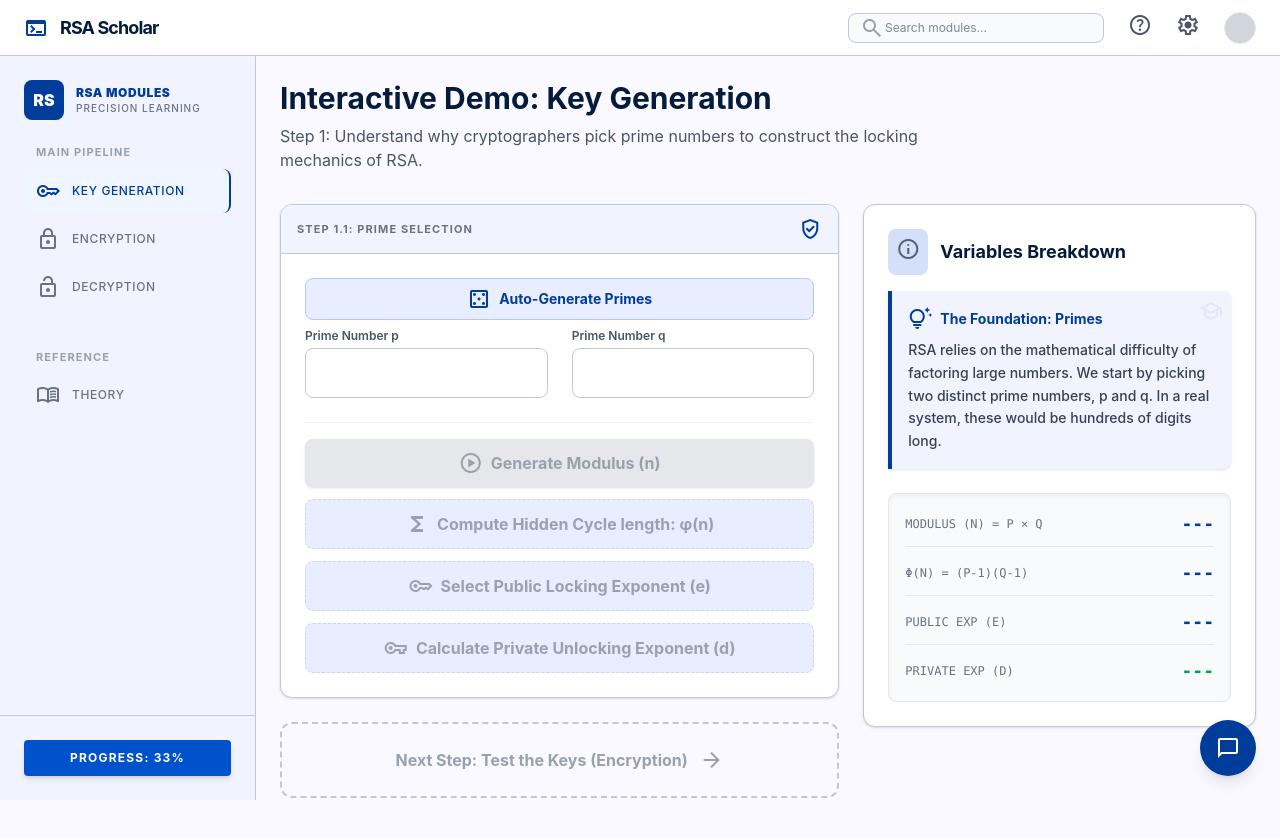
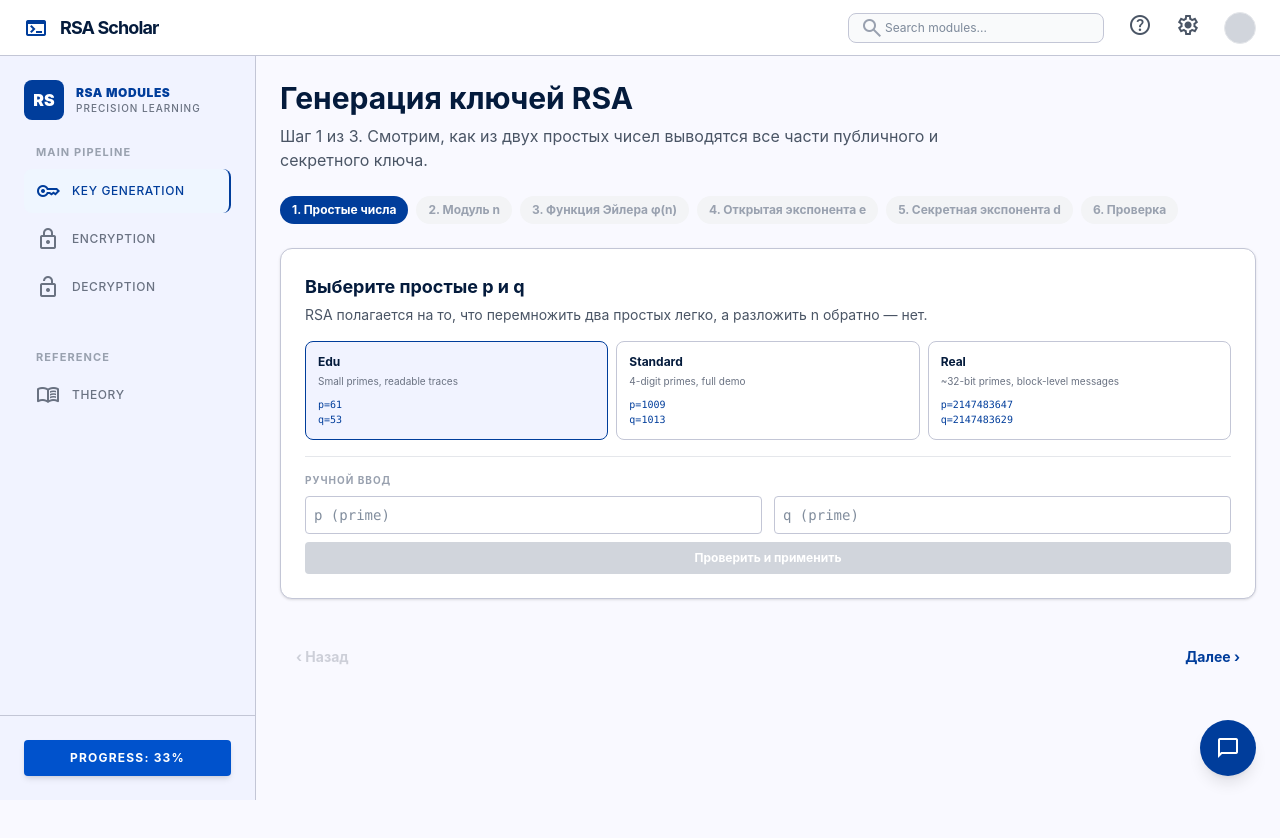
Before and after one commit to Iyuas/rsa-interactive-demo, a React (Vite) app: page / in a window 1280 px wide. Shown: the top 838 px of the page. Built offline with nearby package versions, Linux system fonts and the light colour scheme.

Commit message:
feat(keygen): full educational rewrite with traces

```diff
--- a/src/KeyGeneration.jsx
+++ b/src/KeyGeneration.jsx
@@ -1,282 +1,223 @@
-import { useState, useEffect } from 'react';
-import { motion, AnimatePresence } from 'framer-motion';
+import { useMemo, useState } from 'react';
+import { motion } from 'framer-motion';
+import PresetPicker from './components/PresetPicker';
+import PrimeCheckViz from './components/PrimeCheckViz';
+import EuclidTable from './components/EuclidTable';
+import BackSubList from './components/BackSubList';
+import MathCard from './components/MathCard';
+import { isPrime, gcdTrace, extGcdTrace, pickECandidates, modInverse } from './utils/rsaMath';
 
-function gcd(a, b) {
-  return b === 0 ? a : gcd(b, a % b);
-}
+const SECTIONS = [
+  { id: 'primes',   label: '1. Простые числа' },
+  { id: 'modulus',  label: '2. Модуль n' },
+  { id: 'phi',      label: '3. Функция Эйлера φ(n)' },
+  { id: 'e',        label: '4. Открытая экспонента e' },
+  { id: 'd',        label: '5. Секретная экспонента d' },
+  { id: 'verify',   label: '6. Проверка' },
+];
 
-function modInverse(e, phi) {
-  let m0 = phi, t, q;
-  let x0 = 0, x1 = 1;
-
-  if (phi === 1) return 0;
-
-  while (e > 1) {
-    q = Math.floor(e / phi);
-    t = phi;
-    phi = e % phi;
-    e = t;
-    t = x0;
-    x0 = x1 - q * x0;
-    x1 = t;
-  }
-
-  if (x1 < 0) x1 += m0;
-  return x1;
-}
+// Trial-division visualization becomes impractical for primes above this threshold
+// (sqrt(10000) = 100 check rows; anything larger freezes the UI while isPrime runs).
+const PRIME_VIZ_THRESHOLD = 10000n;
 
 export default function KeyGeneration({ state, setState, nextStep }) {
-  const [animStep, setAnimStep] = useState(0);
-  const [isGenerating, setIsGenerating] = useState(false);
+  const [section, setSection] = useState(0);
 
-  const generatePrimes = () => {
-    setIsGenerating(true);
-    let counter = 0;
-    const interval = setInterval(() => {
-      setState(s => ({
-        ...s,
-        p: Math.floor(Math.random() * 100) + 10,
-        q: Math.floor(Math.random() * 100) + 10,
-      }));
-      counter++;
-      if (counter > 15) {
-        clearInterval(interval);
-        setState(s => ({ ...s, p: 61, q: 53 }));
-        setIsGenerating(false);
-      }
-    }, 50);
+  const pCheck = useMemo(
+    () => (state.p !== null && state.p <= PRIME_VIZ_THRESHOLD) ? isPrime(state.p) : null,
+    [state.p],
+  );
+  const qCheck = useMemo(
+    () => (state.q !== null && state.q <= PRIME_VIZ_THRESHOLD) ? isPrime(state.q) : null,
+    [state.q],
+  );
+
+  const eCandidates = useMemo(
+    () => state.phi !== null ? pickECandidates(state.phi) : [],
+    [state.phi],
+  );
+
+  const eForwardTrace = useMemo(
+    () => (state.e !== null && state.phi !== null) ? gcdTrace(state.phi, state.e) : null,
+    [state.e, state.phi],
+  );
+  const eExtTrace = useMemo(
+    () => (state.e !== null && state.phi !== null) ? extGcdTrace(state.e, state.phi) : null,
+    [state.e, state.phi],
+  );
+
+  const applyPrimes = ({ presetId, p, q }) => {
+    const n = p * q;
+    const phi = (p - 1n) * (q - 1n);
+    setState(s => ({ ...s, presetId, p, q, n, phi, e: null, d: null, blocks: [] }));
+    setSection(1);
   };
 
-  const calcN = () => {
-    setState(s => ({ ...s, n: s.p * s.q }));
-    setAnimStep(1);
+  const pickE = (e) => {
+    const d = modInverse(e, state.phi);
+    setState(s => ({ ...s, e, d }));
+    setSection(4);
   };
 
-  const calcPhi = () => {
-    setState(s => ({ ...s, phi: (s.p - 1) * (s.q - 1) }));
-    setAnimStep(2);
-  };
-
-  const calcE = () => {
-    // Basic e selection for demo
-    let e = 3;
-    while (gcd(e, state.phi) !== 1) {
-      e += 2;
-    }
-    // Often 65537 is used but let's use the actual first coprime or just fake for demo
-    setState(s => ({ ...s, e: 17 }));
-    setAnimStep(3);
-  };
-
-  const calcD = () => {
-    const d = modInverse(state.e, state.phi);
-    setState(s => ({ ...s, d }));
-    setAnimStep(4);
-  };
-
-  const insights = [
-    { title: "The Foundation: Primes", text: "RSA relies on the mathematical difficulty of factoring large numbers. We start by picking two distinct prime numbers, p and q. In a real system, these would be hundreds of digits long." },
-    { title: "The Trapdoor: Modulus (n)", text: `By multiplying p and q together (${state.p || 'p'} × ${state.q || 'q'}), we get the Modulus n = ${state.n}. This number will be shared publicly. While it's easy to multiply two primes, it's currently virtually impossible for computers to reverse this and find p and q from n alone.` },
-    { title: "The Secret Cycle: Euler's Totient φ(n)", text: `We calculate φ(n) = (p-1) × (q-1) = ${state.phi}. This mysterious value calculates the number of integers smaller than n that share no common factors with n. It gives us the internal 'cycle length' to make the math work, and must be kept totally secret!` },
-    { title: "The Lock: Public Exponent (e)", text: `We mathematically choose public exponent 'e' (${state.e}) such that it shares no common factors with φ(n). Together with 'n', this forms the Public Key. Anyone in the world can use it to encrypt a message to you.` },
-    { title: "The Key: Private Exponent (d)", text: `We find the magical inverse 'd' (${state.d}) such that (e × d) mod φ(n) = 1. Thanks to Euler's Theorem, this means applying 'd' perfectly reverses the scrambling done by 'e'. Your Private Key is now complete and can unlock the ciphertext!` },
-  ];
+  const ready = state.p && state.q && state.n && state.phi && state.e && state.d;
+  const bigPrimes = state.p !== null && state.p > PRIME_VIZ_THRESHOLD;
 
   return (
     <motion.div initial={{ opacity: 0, y: 10 }} animate={{ opacity: 1, y: 0 }} exit={{ opacity: 0, y: -10 }}>
-      {/* Header */}
-      <div className="mb-8">
-        <h2 className="text-3xl font-bold text-[#041b3c] mb-2">Interactive Demo: Key Generation</h2>
-        <p className="text-gray-600 max-w-2xl">Step 1: Understand why cryptographers pick prime numbers to construct the locking mechanics of RSA.</p>
+      <div className="mb-6">
+        <h2 className="text-3xl font-bold text-[#041b3c] mb-2">Генерация ключей RSA</h2>
+        <p className="text-gray-600 max-w-2xl">
+          Шаг 1 из 3. Смотрим, как из двух простых чисел выводятся все части публичного и секретного ключа.
+        </p>
       </div>
 
-      {/* Main Grid */}
-      <div className="grid grid-cols-1 lg:grid-cols-12 gap-6 items-start">
-        {/* Left: Interactive Controls */}
-        <div className="col-span-12 lg:col-span-7 space-y-6">
-          <div className="bg-white border border-[#c3c6d6] rounded-xl overflow-hidden shadow-sm">
-            <div className="bg-[#f1f3ff] px-4 py-3 border-b border-[#c3c6d6] flex justify-between items-center">
-              <h3 className="text-[11px] font-bold text-gray-500 uppercase tracking-widest">Step 1.1: Prime Selection</h3>
-              <span className="material-symbols-outlined text-[#003d9b] text-sm">verified_user</span>
-            </div>
-            <div className="p-6 space-y-6">
-              <div className="flex gap-4 mb-2">
-                <button
-                  onClick={generatePrimes}
-                  className="bg-[#e8edff] text-[#003d9b] hover:bg-[#d7e2ff] border border-[#b2c5ff] px-4 py-2 rounded-lg text-sm font-bold flex items-center gap-2 transition-colors w-full justify-center"
-                >
-                  <span className="material-symbols-outlined text-base">casino</span>
-                  Auto-Generate Primes
-                </button>
+      <div className="flex flex-wrap gap-2 mb-6">
+        {SECTIONS.map((s, i) => {
+          const done = i < section;
+          const active = i === section;
+          return (
+            <button key={s.id} onClick={() => setSection(i)}
+              className={`px-3 py-1.5 rounded-full text-xs font-bold transition-all ${
+                active ? 'bg-[#003d9b] text-white' :
+                done ? 'bg-green-50 text-green-700 border border-green-200' :
+                'bg-gray-100 text-gray-400'
+              }`}
+            >{s.label}</button>
+          );
+        })}
+      </div>
+
+      <div className="space-y-6">
+        {section === 0 && (
+          <div className="bg-white border border-[#c3c6d6] rounded-xl p-6 shadow-sm">
+            <h3 className="text-lg font-bold mb-1">Выберите простые p и q</h3>
+            <p className="text-sm text-gray-600 mb-4">
+              RSA полагается на то, что перемножить два простых легко, а разложить n обратно — нет.
+            </p>
+            <PresetPicker presetId={state.presetId} onApply={applyPrimes} />
+            {state.p !== null && state.q !== null && (
+              <div className="mt-6 grid grid-cols-1 md:grid-cols-2 gap-4">
+                {bigPrimes ? (
+                  <>
+                    <MathCard tone="green" title="p — большое простое"
+                      expression={`p = ${state.p}`}
+                      note="Простота проверена заранее (trial division на √p занял бы тысячи шагов — пропускаем для наглядности)." />
+                    <MathCard tone="green" title="q — большое простое"
+                      expression={`q = ${state.q}`}
+                      note="Для Real-пресета демонстрируем, что RSA работает и на числах уровня 2³¹." />
+                  </>
+                ) : (
+                  <>
+                    {pCheck && <PrimeCheckViz n={state.p} trace={pCheck} label="Проверка p" />}
+                    {qCheck && <PrimeCheckViz n={state.q} trace={qCheck} label="Проверка q" />}
+                  </>
+                )}
               </div>
-              <div className="grid grid-cols-2 gap-6">
-                <div className="space-y-1">
-                  <label className="text-xs font-semibold text-gray-600 block">Prime Number p</label>
-                  <input
-                    type="number"
-                    value={state.p || ''}
-                    onChange={(e) => setState({...state, p: parseInt(e.target.value) || 0})}
-                    className="w-full border border-[#c3c6d6] rounded-lg p-3 font-mono text-gray-800 focus:ring-2 focus:ring-[#003d9b] focus:border-transparent transition-all outline-none"
-                  />
+            )}
+          </div>
+        )}
+
+        {section === 1 && state.p && state.q && (
+          <div className="bg-white border border-[#c3c6d6] rounded-xl p-6 shadow-sm space-y-4">
+            <h3 className="text-lg font-bold">Вычисляем модуль n = p · q</h3>
+            <MathCard
+              title="Подстановка"
+              expression={`n = ${state.p} · ${state.q}`}
+              value={String(state.n)}
+              note="n публикуется как часть открытого ключа. Безопасность RSA держится на том, что обратное — факторизация n — вычислительно непосильна для больших простых."
+            />
+          </div>
+        )}
+
+        {section === 2 && state.phi !== null && (
+          <div className="bg-white border border-[#c3c6d6] rounded-xl p-6 shadow-sm space-y-4">
+            <h3 className="text-lg font-bold">Функция Эйлера φ(n) = (p−1)(q−1)</h3>
+            <MathCard
+              title="Подстановка"
+              expression={`φ(n) = (${state.p} − 1) · (${state.q} − 1) = ${state.p - 1n} · ${state.q - 1n}`}
+              value={String(state.phi)}
+              note="φ(n) — количество чисел меньше n, взаимно простых с n. Это и есть длина «цикла» по Эйлеру, она должна оставаться секретной."
+            />
+          </div>
+        )}
+
+        {section === 3 && eCandidates.length > 0 && (
+          <div className="bg-white border border-[#c3c6d6] rounded-xl p-6 shadow-sm space-y-4">
+            <h3 className="text-lg font-bold">Выбор открытой экспоненты e</h3>
+            <p className="text-sm text-gray-600">
+              Условие: gcd(e, φ) = 1. Проверяем кандидатов алгоритмом Евклида.
+            </p>
+            <div className="space-y-4">
+              {eCandidates.map(({ e, valid, trace }) => (
+                <div key={String(e)} className={`border rounded-lg p-4 ${state.e === e ? 'border-[#003d9b] bg-[#f1f3ff]' : valid ? 'border-green-200 bg-green-50/40' : 'border-gray-200 bg-gray-50'}`}>
+                  <div className="flex items-center justify-between mb-3">
+                    <div className="font-mono text-sm">
+                      <span className="font-bold">e = {String(e)}</span>
+                      <span className={`ml-3 px-2 py-0.5 text-[10px] rounded font-bold uppercase ${valid ? 'bg-green-600 text-white' : 'bg-red-100 text-red-700'}`}>
+                        {trace === null
+                          ? `e ≥ φ — не годится`
+                          : `gcd = ${String(trace.gcd)} ${valid ? '✓' : '✗'}`
+                        }
+                      </span>
+                    </div>
+                    <button
+                      onClick={() => pickE(e)}
+                      disabled={!valid}
+                      className="px-3 py-1 text-xs font-bold bg-[#003d9b] text-white rounded disabled:bg-gray-300"
+                    >Выбрать</button>
+                  </div>
+                  {trace !== null && <EuclidTable rows={trace.rows} showQuotient />}
                 </div>
-                <div className="space-y-1">
-                  <label className="text-xs font-semibold text-gray-600 block">Prime Number q</label>
-                  <input
-                    type="number"
-                    value={state.q || ''}
-                    onChange={(e) => setState({...state, q: parseInt(e.target.value) || 0})}
-                    className="w-full border border-[#c3c6d6] rounded-lg p-3 font-mono text-gray-800 focus:ring-2 focus:ring-[#003d9b] focus:border-transparent transition-all outline-none"
-                  />
-                </div>
-              </div>
-
-              {/* Sequential Actions */}
-              <div className="space-y-3 pt-4 border-t border-gray-100">
-                <button
-                  onClick={calcN}
-                  disabled={!state.p || !state.q}
-                  className={`w-full py-3 rounded-lg flex items-center justify-center gap-2 font-bold transition-all shadow-sm ${animStep >= 0 && state.p ? 'bg-[#003d9b] text-white hover:bg-[#0052cc]' : 'bg-gray-200 text-gray-400 cursor-not-allowed'}`}
-                >
-                  <span className="material-symbols-outlined">play_circle</span>
-                  Generate Modulus (n)
-                </button>
-                <button
-                  onClick={calcPhi}
-                  disabled={animStep < 1}
-                  className={`w-full py-3 rounded-lg flex items-center justify-center gap-2 font-bold transition-all ${animStep >= 1 ? 'bg-[#003d9b] text-white hover:bg-[#0052cc]' : 'bg-[#e8edff] text-gray-400 cursor-not-allowed border border-dashed border-gray-300'}`}
-                >
-                  <span className="material-symbols-outlined">functions</span>
-                  Compute Hidden Cycle length: φ(n)
-                </button>
-                <button
-                  onClick={calcE}
-                  disabled={animStep < 2}
-                  className={`w-full py-3 rounded-lg flex items-center justify-center gap-2 font-bold transition-all ${animStep >= 2 ? 'bg-[#003d9b] text-white hover:bg-[#0052cc]' : 'bg-[#e8edff] text-gray-400 cursor-not-allowed border border-dashed border-gray-300'}`}
-                >
-                  <span className="material-symbols-outlined">key</span>
-                  Select Public Locking Exponent (e)
-                </button>
-                <button
-                  onClick={calcD}
-                  disabled={animStep < 3}
-                  className={`w-full py-3 rounded-lg flex items-center justify-center gap-2 font-bold transition-all ${animStep >= 3 ? 'bg-[#003d9b] text-white hover:bg-[#0052cc]' : 'bg-[#e8edff] text-gray-400 cursor-not-allowed border border-dashed border-gray-300'}`}
-                >
-                  <span className="material-symbols-outlined">vpn_key</span>
-                  Calculate Private Unlocking Exponent (d)
-                </button>
-              </div>
+              ))}
             </div>
           </div>
+        )}
 
+        {section === 4 && state.e && state.d && eForwardTrace && eExtTrace && (
+          <div className="bg-white border border-[#c3c6d6] rounded-xl p-6 shadow-sm space-y-4">
+            <h3 className="text-lg font-bold">Секретная экспонента d = e⁻¹ mod φ</h3>
+            <p className="text-sm text-gray-600">
+              Используем расширенный алгоритм Евклида: решаем e·x + φ·y = 1, тогда d ≡ x (mod φ).
+            </p>
+            <div>
+              <h4 className="text-xs font-bold uppercase text-gray-500 mb-2">Прямой ход — деления</h4>
+              <EuclidTable rows={eForwardTrace.rows} />
+              <p className="text-[11px] text-gray-400 mt-1">Каждая строка: dividend = quotient · divisor + remainder.</p>
+            </div>
+            <div>
+              <h4 className="text-xs font-bold uppercase text-gray-500 mb-2">Обратная подстановка</h4>
+              <BackSubList steps={eExtTrace.backSub} />
+            </div>
+            <MathCard
+              tone="green"
+              title="Результат"
+              expression={`x = ${eExtTrace.x}, d ≡ x (mod φ)`}
+              value={`d = ${state.d}`}
+              note={`Проверка: e · d mod φ = ${state.e} · ${state.d} mod ${state.phi} = ${(state.e * state.d) % state.phi}.`}
+            />
+          </div>
+        )}
+
+        {section === 5 && ready && (
+          <div className="bg-white border border-[#c3c6d6] rounded-xl p-6 shadow-sm space-y-4">
+            <h3 className="text-lg font-bold">Сводка по ключам</h3>
+            <div className="grid grid-cols-1 md:grid-cols-2 gap-4">
+              <MathCard tone="blue" title="Публичный ключ" expression={`(e, n) = (${state.e}, ${state.n})`} note="Можно давать кому угодно." />
+              <MathCard tone="green" title="Приватный ключ" expression={`(d, n) = (${state.d}, ${state.n})`} note="Храните в секрете вместе с p, q и φ(n)." />
+            </div>
+            <button onClick={nextStep} className="w-full py-3 bg-[#003d9b] text-white font-bold rounded-lg hover:bg-[#0052cc]">
+              К шифрованию →
+            </button>
+          </div>
+        )}
+
+        <div className="flex justify-between items-center pt-4">
+          <button disabled={section === 0} onClick={() => setSection(s => s - 1)}
+            className="px-4 py-2 text-sm font-bold text-gray-500 hover:bg-gray-50 rounded disabled:opacity-30">‹ Назад</button>
           <button
-            onClick={nextStep}
-            disabled={animStep < 4}
-            className={`w-full border-2 border-dashed p-6 rounded-xl font-bold flex items-center justify-center gap-3 transition-all group ${animStep >= 4 ? 'border-[#003d9b] text-[#003d9b] hover:bg-blue-50 cursor-pointer shadow-md' : 'border-[#c3c6d6] text-gray-400 cursor-not-allowed'}`}
-          >
-            Next Step: Test the Keys (Encryption)
-            <span className={`material-symbols-outlined transition-transform ${animStep >= 4 ? 'group-hover:translate-x-1' : ''}`}>arrow_forward</span>
-          </button>
-        </div>
-
-        {/* Right: Lab Output */}
-        <div className="col-span-12 lg:col-span-5 space-y-6">
-          <div className="bg-white border border-[#c3c6d6] rounded-xl p-6 shadow-sm">
-            <div className="flex items-center gap-3 mb-4">
-              <div className="p-2 bg-[#d4e0f8] rounded-lg text-[#535f73]">
-                <span className="material-symbols-outlined">info</span>
-              </div>
-              <h4 className="text-lg font-bold text-[#041b3c]">Variables Breakdown</h4>
-            </div>
-
-            {/* EDUCATIONAL BOX */}
-            <AnimatePresence mode="wait">
-              <motion.div
-                key={animStep}
-                initial={{ opacity: 0, x: 20 }}
-                animate={{ opacity: 1, x: 0 }}
-                exit={{ opacity: 0, x: -20 }}
-                className="bg-[#f1f3ff] border-l-4 border-[#003d9b] p-4 rounded-r-lg mb-6 shadow-sm relative overflow-hidden"
-              >
-                <div className="absolute top-0 right-0 p-2 opacity-5">
-                   <span className="material-symbols-outlined text-6xl">school</span>
-                </div>
-                <h5 className="font-bold text-[#003d9b] text-sm mb-2 flex items-center">
-                  <span className="material-symbols-outlined text-sm mr-2 fill-current">tips_and_updates</span>
-                  {insights[animStep].title}
-                </h5>
-                <p className="text-sm text-gray-700 leading-relaxed font-medium relative z-10">{insights[animStep].text}</p>
-              </motion.div>
-            </AnimatePresence>
-
-            <div className="p-4 bg-gray-50 rounded-lg space-y-3 border border-gray-200 shadow-inner">
-              <div className="flex justify-between items-center border-b border-gray-200 pb-2">
-                <span className="font-mono text-xs uppercase text-gray-500">Modulus (n) = p × q</span>
-                <AnimatePresence mode="popLayout">
-                  <motion.span
-                    key={state.n}
-                    initial={{ opacity: 0, scale: 0.5 }}
-                    animate={{ opacity: 1, scale: 1 }}
-                    className="font-mono text-[#003d9b] font-bold text-lg"
-                  >
-                    {state.n ? state.n : '---'}
-                  </motion.span>
-                </AnimatePresence>
-              </div>
-              <div className="flex justify-between items-center border-b border-gray-200 pb-2">
-                <span className="font-mono text-xs uppercase text-gray-500">φ(n) = (p-1)(q-1)</span>
-                <AnimatePresence mode="popLayout">
-                  <motion.span
-                    key={state.phi}
-                    initial={{ opacity: 0, scale: 0.5 }}
-                    animate={{ opacity: 1, scale: 1 }}
-                    className="font-mono text-[#003d9b] font-bold text-lg"
-                  >
-                    {state.phi ? state.phi : '---'}
-                  </motion.span>
-                </AnimatePresence>
-              </div>
-              <div className="flex justify-between items-center border-b border-gray-200 pb-2">
-                <span className="font-mono text-xs uppercase text-gray-500">Public Exp (e)</span>
-                <AnimatePresence mode="popLayout">
-                  <motion.span
-                    key={state.e}
-                    initial={{ opacity: 0, scale: 0.5 }}
-                    animate={{ opacity: 1, scale: 1 }}
-                    className="font-mono text-[#003d9b] font-bold text-lg"
-                  >
-                    {state.e ? state.e : '---'}
-                  </motion.span>
-                </AnimatePresence>
-              </div>
-              <div className="flex justify-between items-center">
-                <span className="font-mono text-xs uppercase text-gray-500">Private Exp (d)</span>
-                <AnimatePresence mode="popLayout">
-                  <motion.span
-                    key={state.d}
-                    initial={{ opacity: 0, scale: 0.5 }}
-                    animate={{ opacity: 1, scale: 1 }}
-                    className="font-mono text-green-600 font-bold text-lg"
-                  >
-                    {state.d ? state.d : '---'}
-                  </motion.span>
-                </AnimatePresence>
-              </div>
-            </div>
-
-            {animStep >= 4 && (
-              <motion.div
-                initial={{ opacity: 0, height: 0 }}
-                animate={{ opacity: 1, height: 'auto' }}
-                className="mt-4 p-4 bg-green-50 border border-green-200 rounded-lg flex items-start gap-3"
-              >
-                <span className="material-symbols-outlined text-green-600 text-sm">lock_person</span>
-                <div>
-                  <p className="text-xs font-bold text-green-800">Keys Generated Successfully!</p>
-                  <p className="text-[10px] text-green-700 mt-1">Public Key: ({state.e}, {state.n}) <br/> Private Key: ({state.d}, {state.n})</p>
-                </div>
-              </motion.div>
-            )}
-          </div>
+            disabled={section >= SECTIONS.length - 1 || (section === 3 && !state.e)}
+            onClick={() => setSection(s => s + 1)}
+            className="px-4 py-2 text-sm font-bold text-[#003d9b] hover:bg-blue-50 rounded disabled:opacity-30">Далее ›</button>
         </div>
       </div>
     </motion.div>
```
